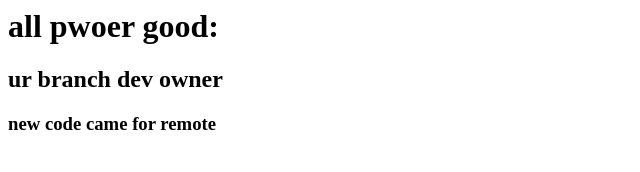
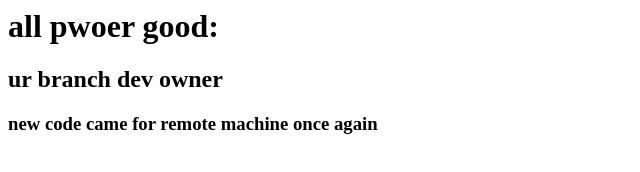
Before and after one commit to seenu651/firstgitrespo, a plain HTML site: page index.html in a window 1280 px wide. Shown: the whole page, without its empty margins (0-640 px from the left). Drawn offline with Linux system fonts and the light colour scheme.

Commit message:
Update index.html
added new one

```diff
--- a/index.html
+++ b/index.html
@@ -2,7 +2,7 @@
 <body>
 <h1>all pwoer good: </h1>
 <h2> ur branch dev owner</h2>
-<h3>new code came for remote </h3>
+<h3>new code came for remote machine once again </h3>
 
 </body>
 </html>
```
